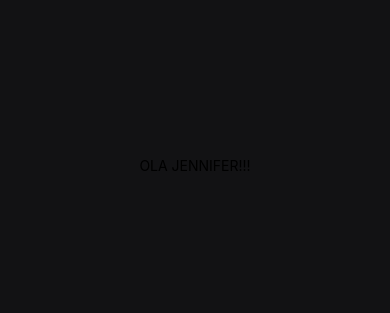
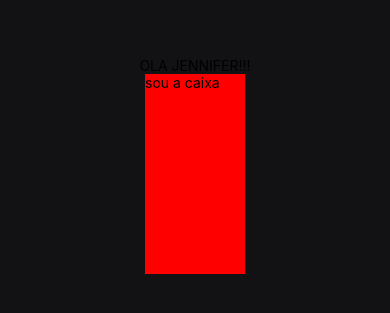
Before and after one commit to Weverson-Luan/ws-finance, a React Native app: screen / in a window 390 px wide. Shown: the part 257-570 px from the top of the page. Built offline with nearby package versions, Linux system fonts and the light colour scheme.

Commit message:
feat ✨ criando meu primeiro box

```diff
--- a/App.js
+++ b/App.js
@@ -10,6 +10,13 @@ export default function App() {
   return (
     <View style={styles.container}>
       <Text>OLA JENNIFER!!!</Text>
+
+
+
+
+      <View style={styles.container2}>
+      <Text>sou a caixa</Text>
+      </View>
       <StatusBar style="auto" />
     </View>
   );
@@ -25,4 +32,9 @@ const styles = StyleSheet.create({
     alignItems: 'center',
     justifyContent: 'center',
   },
+  container2: {
+    width: 100,
+    height: 200,
+    backgroundColor: 'red'
+  }
 });
```
